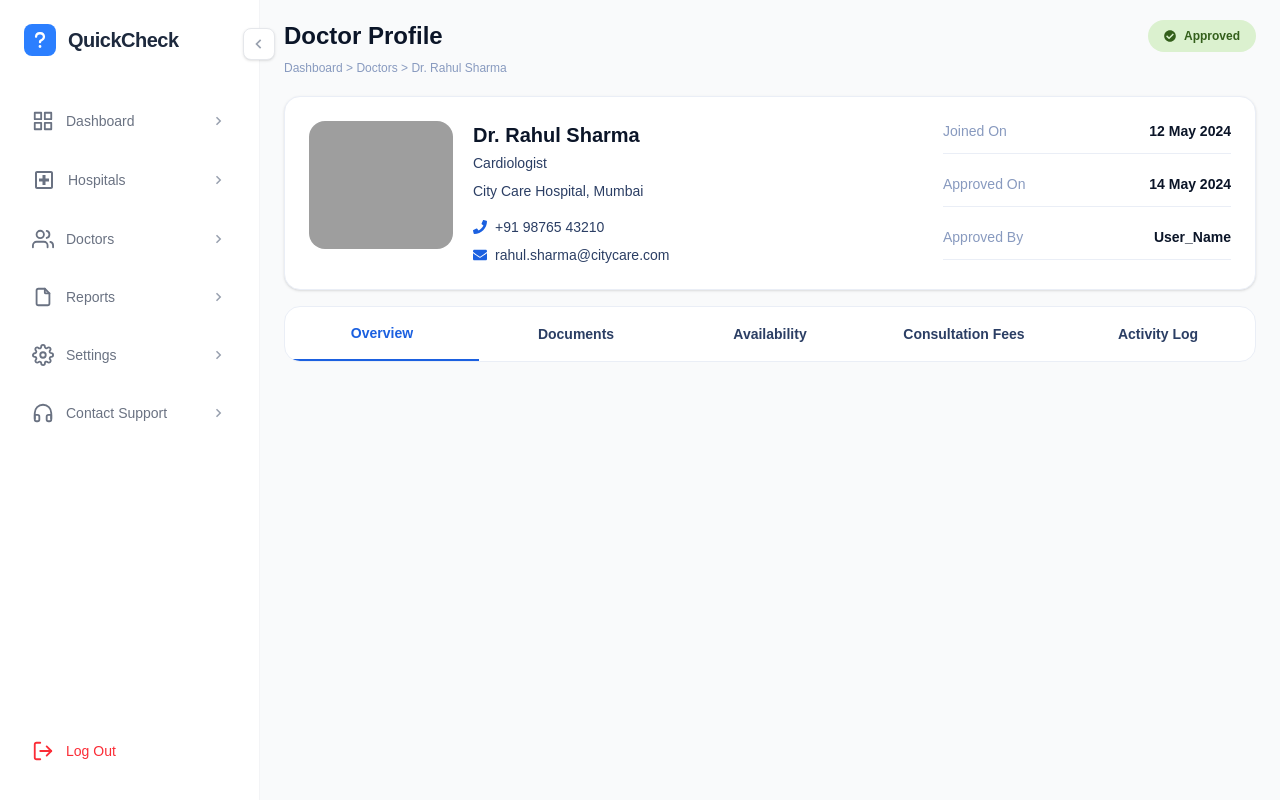
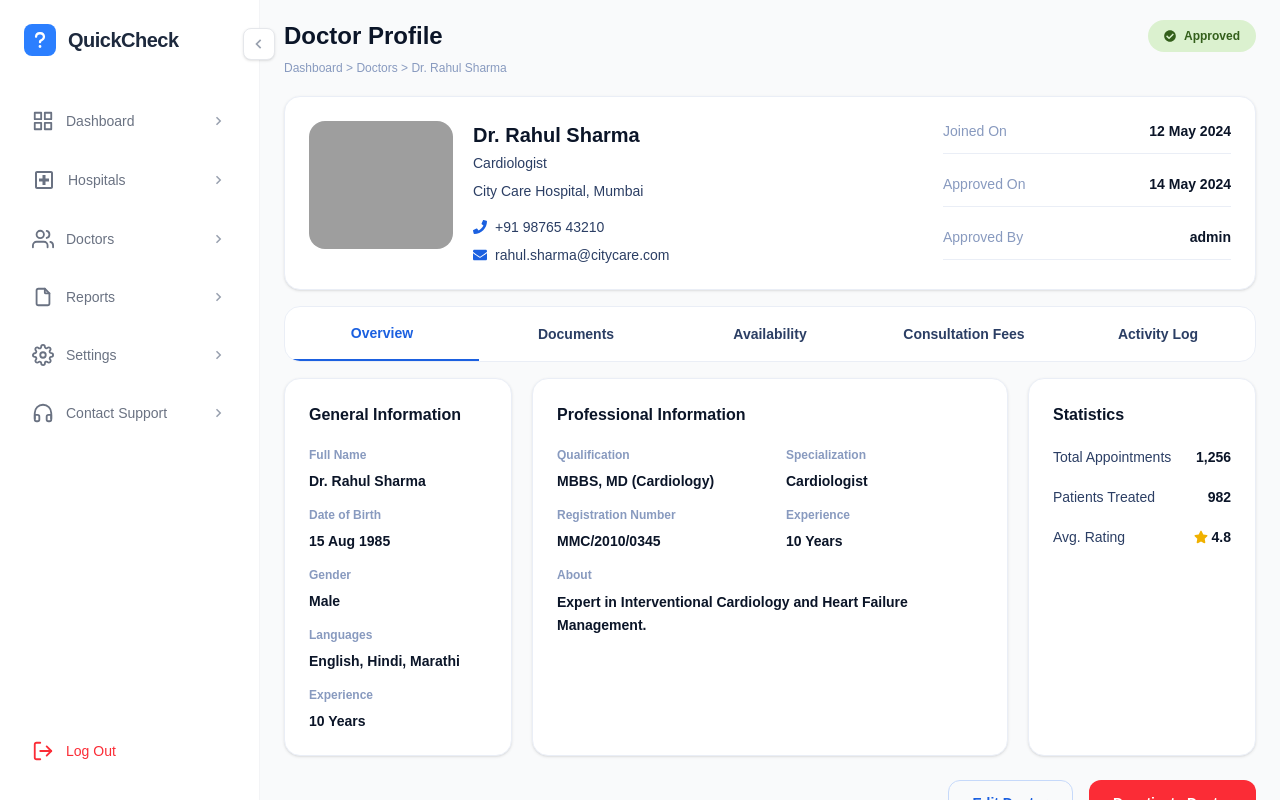
Before and after one commit to RoundOne7/Onboarding_Portal, a Next.js app: page /doctors/profile in a window 1280 px wide. Built offline with nearby package versions, Linux system fonts and the light colour scheme; no server answers; grey boxes are pictures that could not be loaded.

Commit message:
Complete dashboard, hospital, doctor pages and form validation

```diff
--- a/src/app/doctors/profile/page.tsx
+++ b/src/app/doctors/profile/page.tsx
@@ -1,15 +1,16 @@
 import DashboardLayout from '../../../components/layout/DashboardLayout'
+import Link from 'next/link'
 import {
   FaPhone,
   FaEnvelope,
-  FaCheckCircle
+  FaCheckCircle,
+  FaStar,
 } from 'react-icons/fa'
 
 export default function DoctorProfilePage() {
   return (
     <DashboardLayout>
-      <main className="w-full max-w-[1180px] px-6 pt-5 pb-6 text-[#0B1528]">
-        {/* Header */}
+      <main className="w-full flex-1 px-6 pt-5 pb-6 text-[#0B1528] h-full overflow-y-auto">
         <section className="flex items-start justify-between mb-5">
           <div>
             <h1 className="text-2xl font-bold">Doctor Profile</h1>
@@ -24,7 +25,6 @@ export default function DoctorProfilePage() {
           </span>
         </section>
 
-        {/* Doctor Profile Card */}
         <section className="bg-white border border-[#EAEEF6] rounded-2xl p-6 shadow-sm mb-4">
           <div className="flex justify-between gap-6">
             <div className="flex gap-5">
@@ -56,12 +56,11 @@ export default function DoctorProfilePage() {
             <div className="w-72 space-y-5 text-sm">
               <InfoRow label="Joined On" value="12 May 2024" />
               <InfoRow label="Approved On" value="14 May 2024" />
-              <InfoRow label="Approved By" value="User_Name" />
+              <InfoRow label="Approved By" value="admin" />
             </div>
           </div>
         </section>
 
-        {/* Tabs */}
         <section className="bg-white border border-[#EAEEF6] rounded-2xl mb-4 overflow-hidden">
           <div className="grid grid-cols-5 w-full">
             {[
@@ -84,18 +83,76 @@ export default function DoctorProfilePage() {
             ))}
           </div>
         </section>
+
+        <section className="grid grid-cols-1 lg:grid-cols-4 gap-5">
+          <div className="bg-white border border-[#EAEEF6] rounded-2xl p-6 shadow-sm">
+            <h2 className="text-base font-bold mb-5">General Information</h2>
+
+            <div className="space-y-4">
+              <InfoBlock label="Full Name" value="Dr. Rahul Sharma" />
+              <InfoBlock label="Date of Birth" value="15 Aug 1985" />
+              <InfoBlock label="Gender" value="Male" />
+              <InfoBlock label="Languages" value="English, Hindi, Marathi" />
+              <InfoBlock label="Experience" value="10 Years" />
+            </div>
+          </div>
+
+          <div className="lg:col-span-2 bg-white border border-[#EAEEF6] rounded-2xl p-6 shadow-sm">
+            <h2 className="text-base font-bold mb-5">Professional Information</h2>
+
+            <div className="grid grid-cols-1 md:grid-cols-2 gap-x-8 gap-y-4">
+              <InfoBlock label="Qualification" value="MBBS, MD (Cardiology)" />
+              <InfoBlock label="Specialization" value="Cardiologist" />
+              <InfoBlock label="Registration Number" value="MMC/2010/0345" />
+              <InfoBlock label="Experience" value="10 Years" />
+
+              <div className="md:col-span-2">
+                <p className="text-xs text-[#889ABF] font-semibold mb-2">
+                  About
+                </p>
+                <p className="text-sm font-semibold text-[#0B1528] leading-relaxed">
+                  Expert in Interventional Cardiology and Heart Failure Management.
+                </p>
+              </div>
+            </div>
+          </div>
+
+          <div className="bg-white border border-[#EAEEF6] rounded-2xl p-6 shadow-sm">
+            <h2 className="text-base font-bold mb-5">Statistics</h2>
+
+            <div className="space-y-5">
+              <StatRow label="Total Appointments" value="1,256" />
+              <StatRow label="Patients Treated" value="982" />
+
+              <div className="flex items-center justify-between text-sm">
+                <span className="text-[#2B3E64]">Avg. Rating</span>
+                <span className="font-bold flex items-center gap-1">
+                  <FaStar className="text-yellow-500" />
+                  4.8
+                </span>
+              </div>
+            </div>
+          </div>
+        </section>
+
+        <section className="flex justify-end gap-4 mt-6">
+          <Link
+            href="/doctors"
+            className="px-6 py-3 rounded-xl border border-[#C6D9FA] text-[#1B60E0] font-semibold text-sm"
+          >
+            Edit Doctor
+          </Link>
+
+          <button className="px-6 py-3 rounded-xl bg-red-500 text-white font-semibold text-sm">
+            Deactivate Doctor
+          </button>
+        </section>
       </main>
     </DashboardLayout>
   )
 }
 
-function InfoRow({
-  label,
-  value
-}: {
-  label: string
-  value: string
-}) {
+function InfoRow({ label, value }: { label: string; value: string }) {
   return (
     <div className="flex justify-between border-b border-[#EAEEF6] pb-3">
       <span className="text-[#889ABF]">{label}</span>
@@ -103,3 +160,21 @@ function InfoRow({
     </div>
   )
 }
+
+function InfoBlock({ label, value }: { label: string; value: string }) {
+  return (
+    <div>
+      <p className="text-xs text-[#889ABF] font-semibold mb-2">{label}</p>
+      <p className="text-sm font-semibold text-[#0B1528]">{value}</p>
+    </div>
+  )
+}
+
+function StatRow({ label, value }: { label: string; value: string }) {
+  return (
+    <div className="flex items-center justify-between text-sm">
+      <span className="text-[#2B3E64]">{label}</span>
+      <span className="font-bold text-[#0B1528]">{value}</span>
+    </div>
+  )
+}
```
